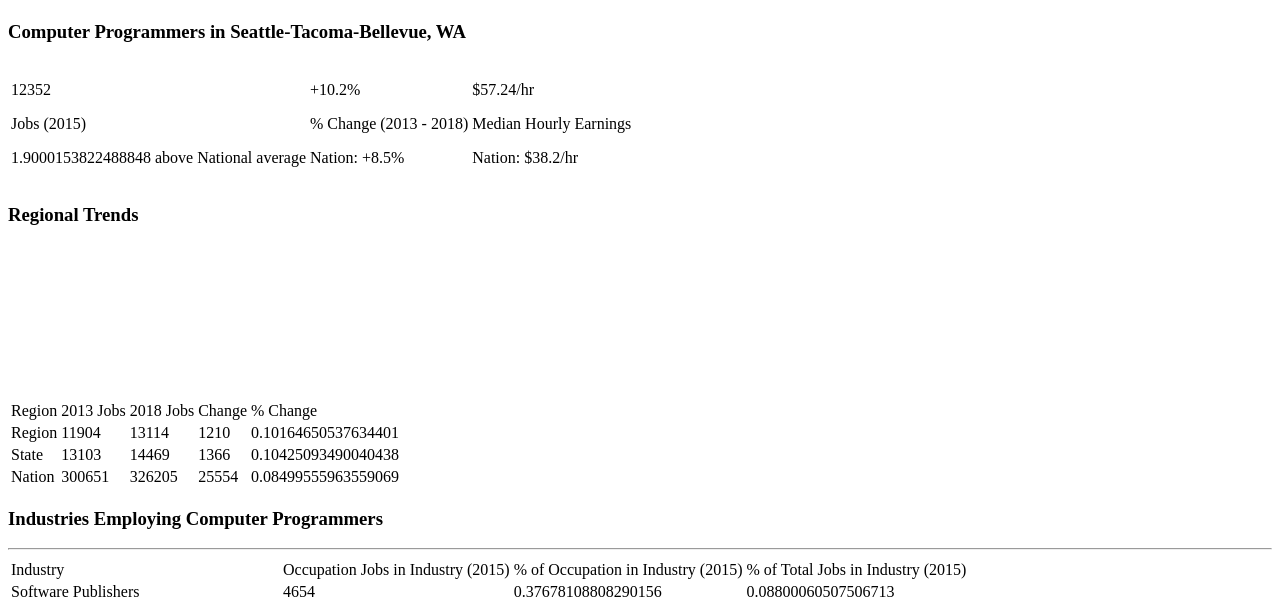
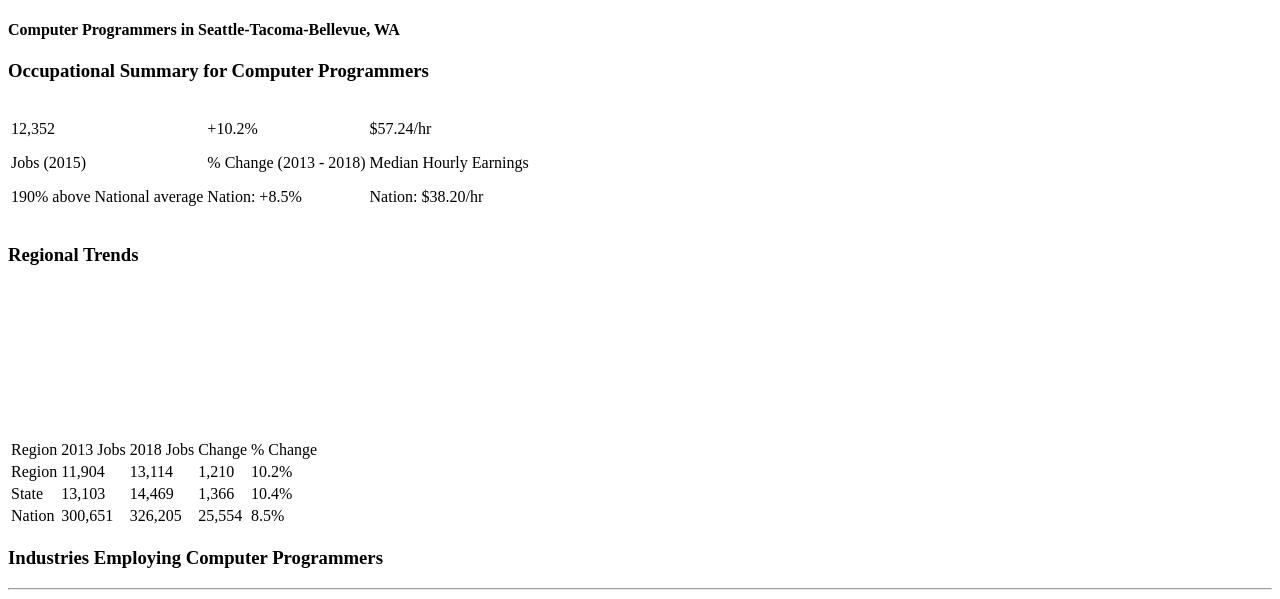
Before and after one commit to GabeMeister/occupation-data, a website: page index.html in a window 1280 px wide. Shown: the part 205-804 px from the top of the page. Drawn offline with nearby package versions, Linux system fonts and the light colour scheme.

Commit message:
number formatting changes

```diff
--- a/index.html
+++ b/index.html
@@ -17,14 +17,19 @@
 
     <div class="container" ng-if="dataLoaded">
         <h1>Occupation Overview</h1>
-        <h3><span ng-bind="occupation.title"></span> in <span ng-bind="region.title"></span></h3>
+        <h4><span ng-bind="occupation.title"></span> in <span ng-bind="region.title"></span></h4>
+
+        <h3>Occupational Summary for <span ng-bind="occupation.title"></span></h3>
 
         <table>
             <tr>
                 <td>
-                    <p ng-bind="summary.jobs.regional"></p>
+                    <p ng-bind="summary.jobs.regional | number"></p>
                     <p>Jobs (<span ng-bind="summary.jobs.year"></span>)</p>
-                    <p><span ng-bind="summary.jobs.regional / summary.jobs.national_avg"></span> <span ng-bind="aboveOrBelow(summary.jobs.regional, summary.jobs.national_avg)"></span> National average</p>
+                    <p>
+                        <span ng-bind="(summary.jobs.regional / summary.jobs.national_avg) | percentage:0"></span>
+                        <span ng-bind="aboveOrBelow(summary.jobs.regional, summary.jobs.national_avg)"></span> National average
+                    </p>
                 </td>
                 <td>
                     <p><span ng-bind="plusOrMinus(summary.jobs_growth.regional)"></span><span ng-bind="summary.jobs_growth.regional"></span>%</p>
@@ -32,14 +37,15 @@
                     <p>Nation: <span ng-bind="plusOrMinus(summary.jobs_growth.regional)"></span><span ng-bind="summary.jobs_growth.national_avg"></span>%</p>
                 </td>
                 <td>
-                    <p>$<span ng-bind="summary.earnings.regional"></span>/hr</p>
+                    <p><span ng-bind="summary.earnings.regional | currency"></span>/hr</p>
                     <p>Median Hourly Earnings</p>
-                    <p>Nation: $<span ng-bind="summary.earnings.national_avg"></span>/hr</p>
+                    <p>Nation: <span ng-bind="summary.earnings.national_avg | currency"></span>/hr</p>
                 </td>
             </tr>
         </table>
 
         <h3>Regional Trends</h3>
+
         <canvas></canvas>
 
         <table>
@@ -52,28 +58,28 @@
             </tr>
             <tr>
                 <td>Region</td>
-                <td><span ng-bind="trendComparison.regional[0]"></span></td>
-                <td><span ng-bind="trendComparison.regional[trendComparison.regional.length - 1]"></span></td>
-                <td><span ng-bind="trendComparison.regional[trendComparison.regional.length - 1] - trendComparison.regional[0]"></span></td>
-                <td><span ng-bind="trendComparison.regional[trendComparison.regional.length - 1] / trendComparison.regional[0] - 1"></span></td>
+                <td><span ng-bind="trendComparison.regional[0] | number"></span></td>
+                <td><span ng-bind="trendComparison.regional[trendComparison.regional.length - 1] | number"></span></td>
+                <td><span ng-bind="(trendComparison.regional[trendComparison.regional.length - 1] - trendComparison.regional[0]) | number"></span></td>
+                <td><span ng-bind="(trendComparison.regional[trendComparison.regional.length - 1] / trendComparison.regional[0] - 1) | number | percentage:1"></span></td>
             </tr>
             <tr>
                 <td>State</td>
-                <td><span ng-bind="trendComparison.state[0]"></span></td>
-                <td><span ng-bind="trendComparison.state[trendComparison.state.length - 1]"></span></td>
-                <td><span ng-bind="trendComparison.state[trendComparison.state.length - 1] - trendComparison.state[0]"></span></td>
-                <td><span ng-bind="trendComparison.state[trendComparison.state.length - 1] / trendComparison.state[0] - 1"></span></td>
+                <td><span ng-bind="trendComparison.state[0] | number"></span></td>
+                <td><span ng-bind="trendComparison.state[trendComparison.state.length - 1] | number"></span></td>
+                <td><span ng-bind="(trendComparison.state[trendComparison.state.length - 1] - trendComparison.state[0]) | number"></span></td>
+                <td><span ng-bind="(trendComparison.state[trendComparison.state.length - 1] / trendComparison.state[0] - 1) | percentage:1"></span></td>
             </tr>
             <tr>
                 <td>Nation</td>
-                <td><span ng-bind="trendComparison.nation[0]"></span></td>
-                <td><span ng-bind="trendComparison.nation[trendComparison.nation.length - 1]"></span></td>
-                <td><span ng-bind="trendComparison.nation[trendComparison.nation.length - 1] - trendComparison.nation[0]"></span></td>
-                <td><span ng-bind="trendComparison.nation[trendComparison.nation.length - 1] / trendComparison.nation[0] - 1"></span></td>
+                <td><span ng-bind="trendComparison.nation[0] | number"></span></td>
+                <td><span ng-bind="trendComparison.nation[trendComparison.nation.length - 1] | number"></span></td>
+                <td><span ng-bind="(trendComparison.nation[trendComparison.nation.length - 1] - trendComparison.nation[0]) | number"></span></td>
+                <td><span ng-bind="(trendComparison.nation[trendComparison.nation.length - 1] / trendComparison.nation[0] - 1) | number | percentage:1"></span></td>
             </tr>
         </table>
 
-        <h3>Industries Employing <span>Computer Programmers</span></h3>
+        <h3>Industries Employing <span ng-bind="occupation.title"></span></h3>
 
         <hr>
 
@@ -86,9 +92,9 @@
             </tr>
             <tr ng-repeat="industry in employingIndustries.industries">
                 <td><span ng-bind="industry.title"></span></td>
-                <td><span ng-bind="industry.in_occupation_jobs"></span></td>
-                <td><span ng-bind="industry.in_occupation_jobs / employingIndustries.jobs"></span></td>
-                <td><span ng-bind="industry.in_occupation_jobs / industry.jobs"></span></td>
+                <td><span ng-bind="industry.in_occupation_jobs | number"></span></td>
+                <td><span ng-bind="(industry.in_occupation_jobs / employingIndustries.jobs) | number | percentage:1"></span></td>
+                <td><span ng-bind="(industry.in_occupation_jobs / industry.jobs) | number | percentage:1"></span></td>
             </tr>
         </table>
 
@@ -98,6 +104,7 @@
 
     <script src="node_modules/angular/angular.js"></script>
     <script src="js/app.js"></script>
+    <script src="js/filters.js"></script>
     <script src="js/controllers/controller.js"></script>
 </body>
 
```
